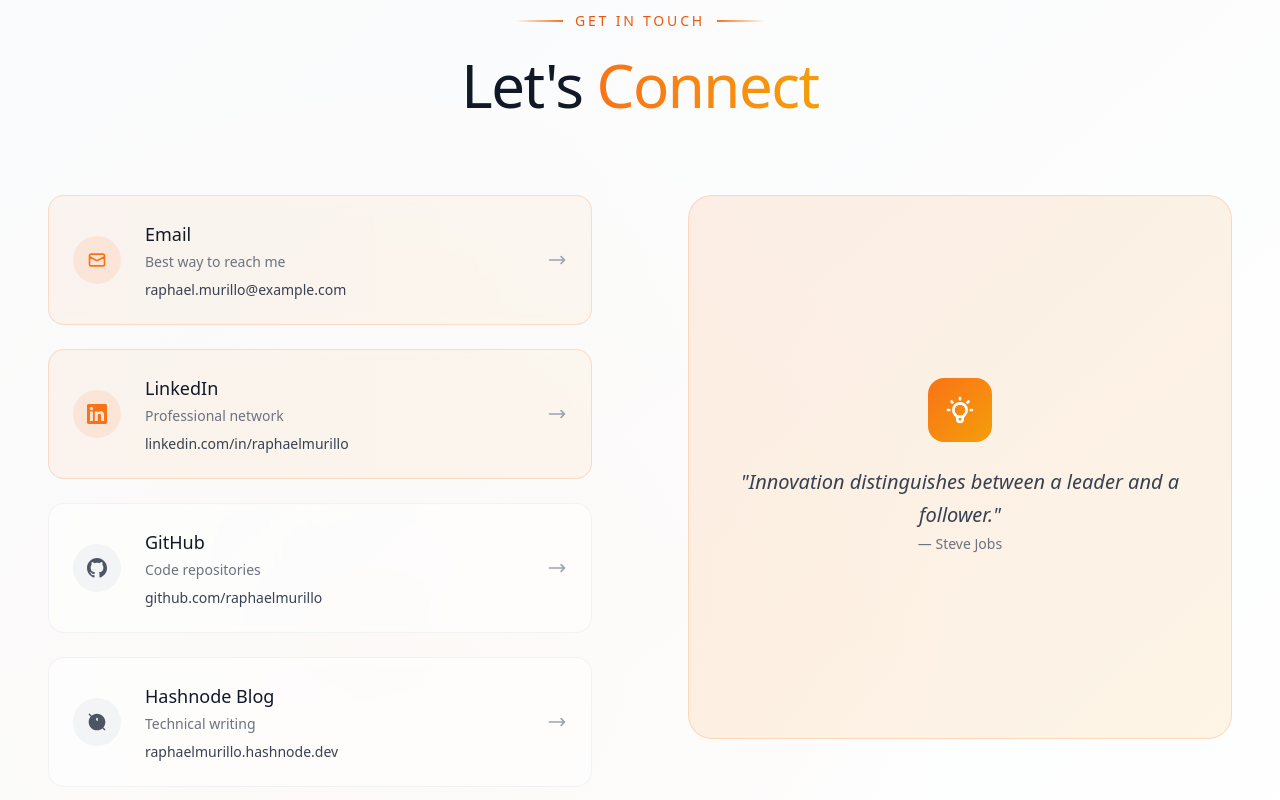
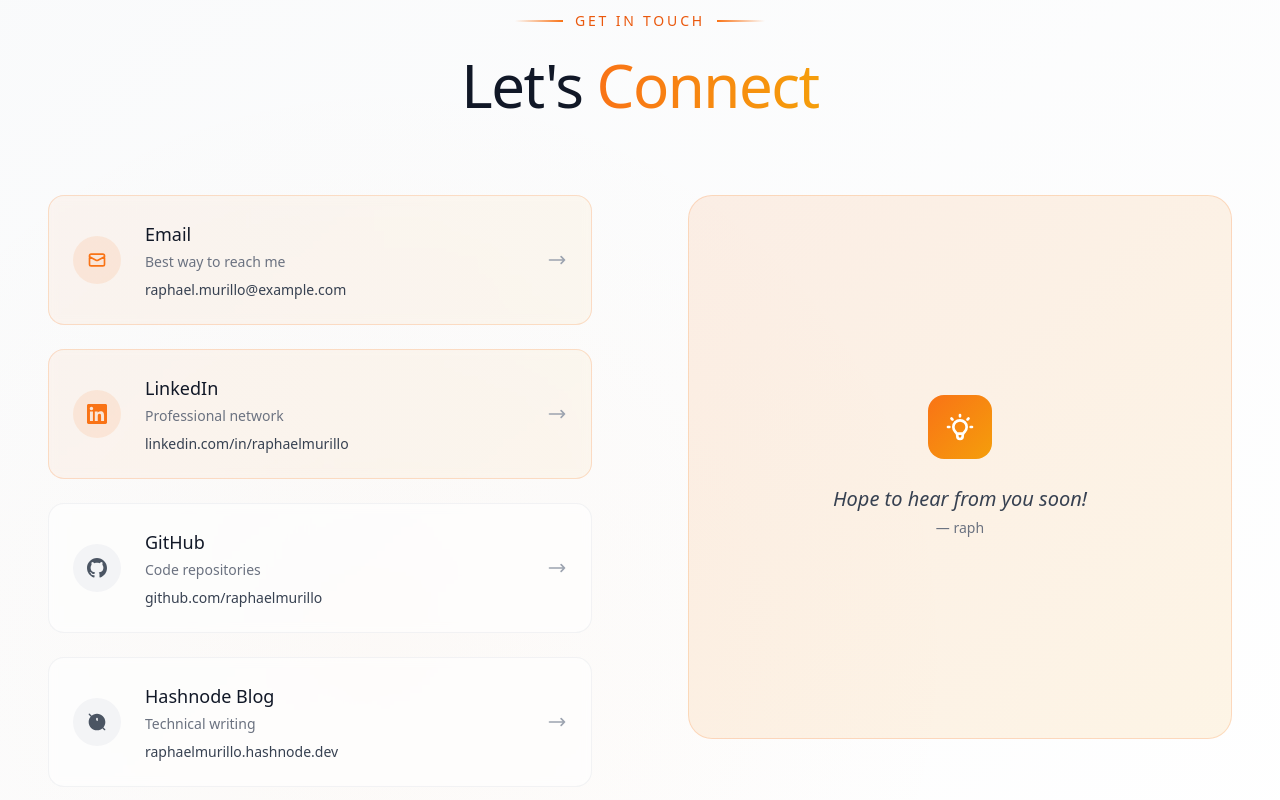
Before and after one commit to megaraph/web-portfolio, a React (Vite) app: page / in a window 1280 px wide. Shown: the part 4440-5240 px from the top of the page. Built offline with nearby package versions, Linux system fonts and the light colour scheme.

Commit message:
update: quote

```diff
--- a/src/sections/Contact.tsx
+++ b/src/sections/Contact.tsx
@@ -215,11 +215,10 @@ export default function Contact() {
                                             </svg>
                                         </div>
                                         <blockquote className="text-xl font-light text-gray-700 dark:text-gray-300 italic leading-relaxed">
-                                            "Innovation distinguishes between a
-                                            leader and a follower."
+                                            Hope to hear from you soon!
                                         </blockquote>
                                         <cite className="text-sm text-gray-500 dark:text-gray-400 not-italic">
-                                            — Steve Jobs
+                                            — raph
                                         </cite>
                                     </div>
                                 </div>
```
